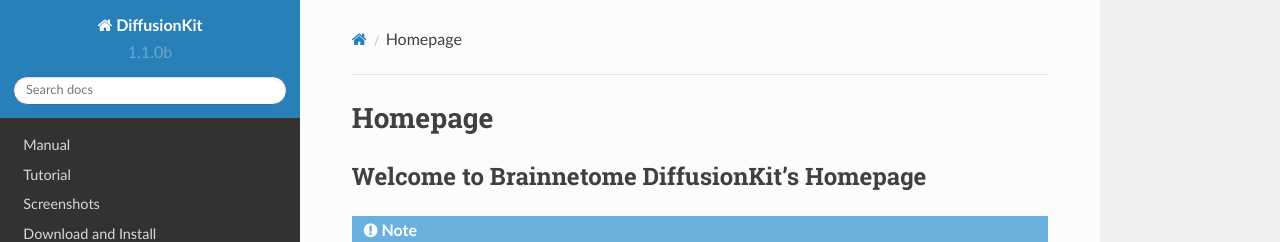
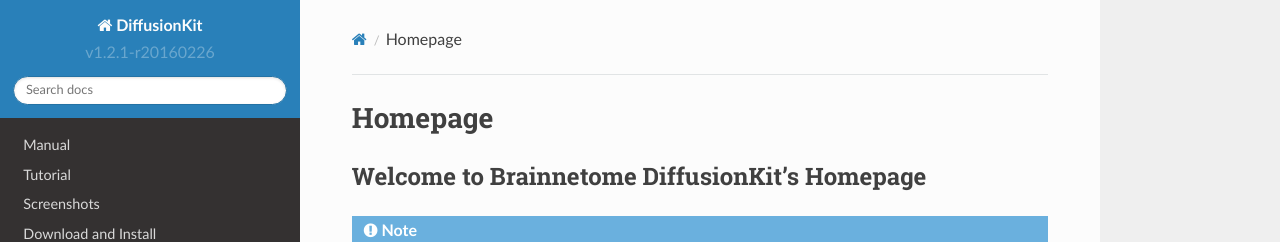
Before and after one commit to brainnetome/diffusionkit, a Sphinx documentation site: the page built from source/index.rst, in a window 1280 px wide. Shown: the top 242 px of the page. Built offline with Sphinx 7.4.7 and the Read the Docs theme 2.0.0, drawn with Linux system fonts in a browser that asks for light colours.

Commit message:
update release numbering;

```diff
--- a/source/conf.py
+++ b/source/conf.py
@@ -49,9 +49,9 @@
 # built documents.
 #
 # The short X.Y version.
-version = '1.1.0b'
+version = 'v1.2.1-r20160226'
 # The full version, including alpha/beta/rc tags.
-release = '1.1.0 beta'
+release = 'v1.2.1'
 
 # The language for content autogenerated by Sphinx. Refer to documentation
 # for a list of supported languages.
```
